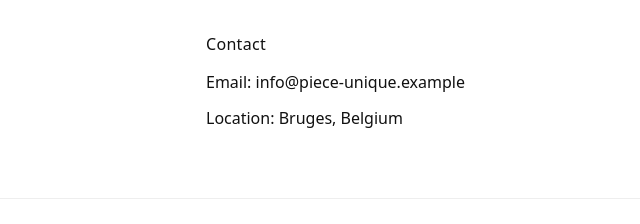
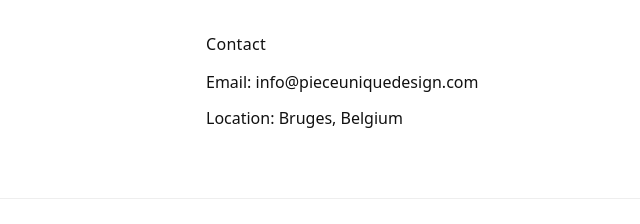
Before and after one commit to sharffudeen47/pieceUnique, a website: page index.html in a window 1280 px wide. Shown: the part 2271-2495 px from the top of the page, 0-640 px from the left. Drawn offline with Linux system fonts and the light colour scheme.

Commit message:
email id changed

```diff
--- a/index.html
+++ b/index.html
@@ -78,7 +78,7 @@
     <section id="contact">
         <div class="container section-narrow">
             <h2>Contact</h2>
-            <p>Email: info@piece-unique.example</p>
+            <p>Email: info@pieceuniquedesign.com</p>
             <p>Location: Bruges, Belgium</p>
         </div>
     </section>
```
